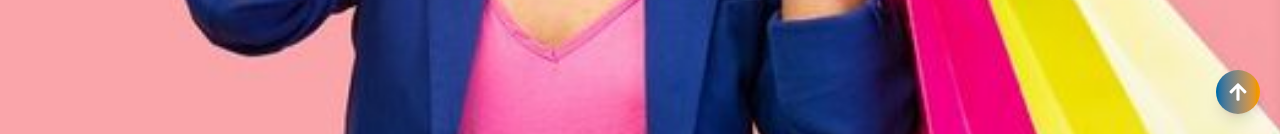
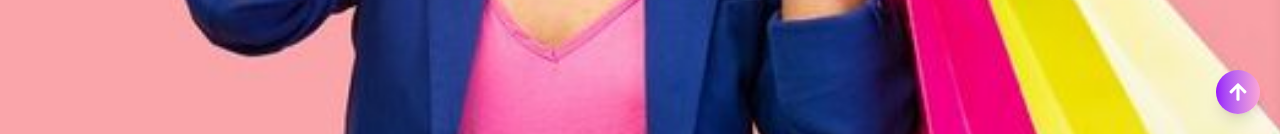
Before and after one commit to clayshwanj/Urban_Hues, a React (Vite) app in the folder client/: page / in a window 1280 px wide. Shown: the part 666-800 px from the top of the page. Built offline with nearby package versions, Linux system fonts and the light colour scheme.

Commit message:
Urban Hues is a MERN stack clothing E-commerce website

```diff
--- a/client/src/components/Scrollbutton.jsx
+++ b/client/src/components/Scrollbutton.jsx
@@ -30,7 +30,7 @@ const ScrollToggleButton = () => {
   return (
     <motion.button
       onClick={handleScroll}
-      className="fixed bottom-5 right-5 bg-gradient-to-r from-sky-700 to-amber-500 hover:from-amber-500 hover:to-sky-700 text-white p-3 rounded-full shadow-lg transition-transform transform hover:scale-110"
+      className="fixed bottom-5 right-5 bg-gradient-to-r from-purple-600 to-pink-300 hover:from-pink-300 hover:to-purple-500 text-white p-3 rounded-full shadow-lg transition-transform transform hover:scale-110"
       initial={{ opacity: 0, y: 20 }}
       animate={{ opacity: 1, y: 0 }}
       exit={{ opacity: 0, y: 20 }}
```
